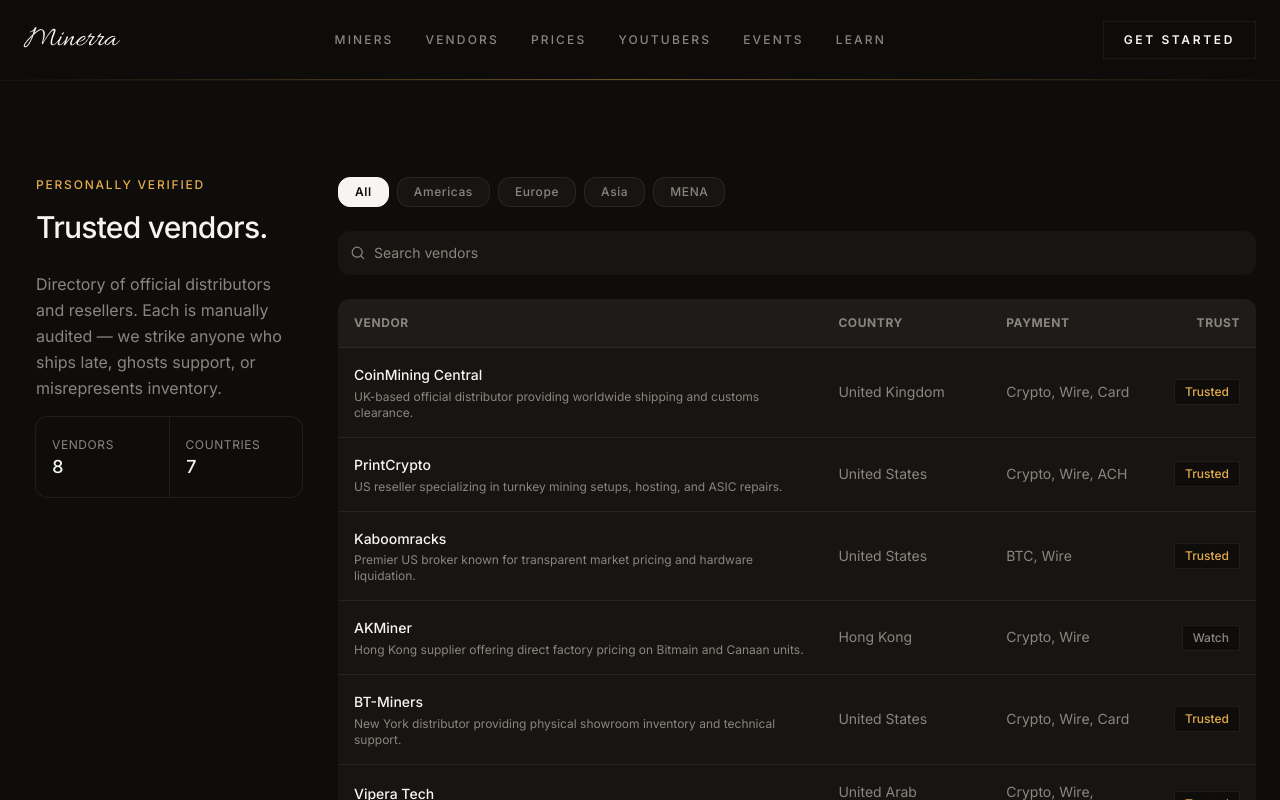
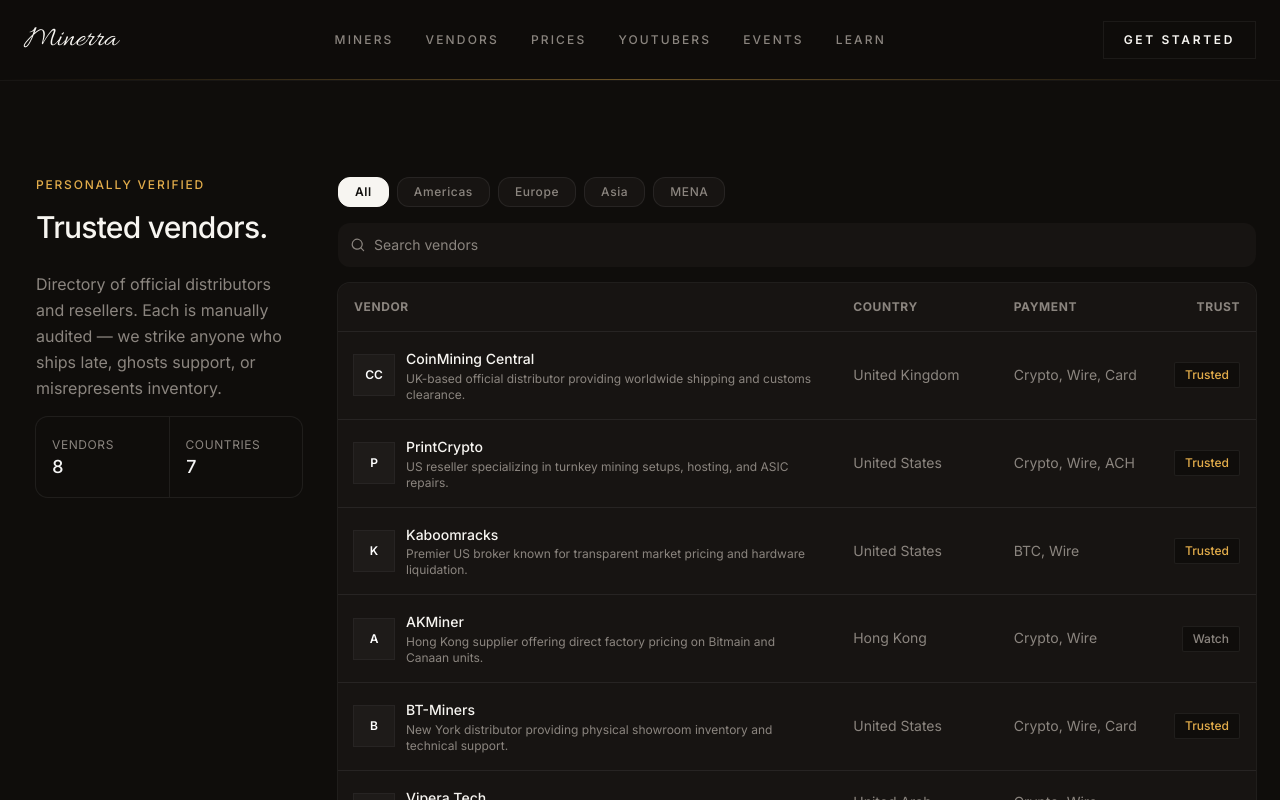
Before and after one commit to Fabiang120/Minerra, a Next.js app in the folder my-app/: page /vendors in a window 1280 px wide. Shown: the top 800 px of the page. Built offline with nearby package versions, Linux system fonts and the light colour scheme.

Commit message:
Added initials to vendors

```diff
--- a/my-app/app/vendors/page.tsx
+++ b/my-app/app/vendors/page.tsx
@@ -102,6 +102,16 @@
     return matchesRegion && matchesSearch;
   });
 
+  function getInitials(name: string, maxInitials = 2): string {
+    if (!name) return "";
+    return name
+      .trim()
+      .split(/\s+/)
+      .map((word) => word[0]?.toUpperCase())
+      .filter(Boolean)
+      .slice(0, maxInitials)
+      .join("");
+  }
   return (
     <section className="px-4 pt-12 pb-24 mt-8 grid sm:grid-cols-4 md:grid-cols-8 md:px-6 md:pt-16 xl:grid-cols-12 gap-6">
       <div className="col-span-full lg:px-3 lg:col-start-1 lg:col-end-4 xl:col-start-1 xl:col-end-4 flex flex-col mb-6 lg:mb-0 gap-4">
@@ -122,7 +132,7 @@
         </div>
       </div>
 
-      <div className="col-span-full min-w-0 flex flex-col gap-6 lg:col-start-4 lg:col-end-9 xl:col-start-4 xl:col-end-13">
+      <div className="col-span-full min-w-0 flex flex-col gap-4 lg:col-start-4 lg:col-end-9 xl:col-start-4 xl:col-end-13">
         <div className="flex flex-wrap gap-2">
           {regions.map((r) => {
             const active = selectedRegion === r;
@@ -167,10 +177,10 @@
           />
         </div>
 
-        <div className="bg-surface rounded-2xl overflow-hidden w-full">
+        <div className="bg-surface rounded-2xl overflow-hidden w-full ring-1 ring-border">
           <table className="w-full text-left">
             <thead>
-              <tr className="bg-surface-elevated border-b border-border text-xs uppercase tracking-wider text-muted-foreground font-medium">
+              <tr className="bg-surface border-b border-border text-xs uppercase tracking-wider text-muted-foreground font-medium">
                 <th className="py-4 px-4">VENDOR</th>
                 <th className="py-4 px-4">COUNTRY</th>
                 <th className="py-4 px-4 hidden lg:table-cell">PAYMENT</th>
@@ -181,8 +191,15 @@
               {filtered.map((v) => (
                 <tr key={v.vendor} className="hover:bg-surface-elevated/50 transition-colors">
                   <td className="py-4 px-4">
-                    <div className="font-medium text-foreground">{v.vendor}</div>
-                    <div className="text-xs text-muted-foreground mt-0.5">{v.description}</div>
+                    <div className="flex items-center gap-3">
+                      <span className="flex size-10 shrink-0 items-center justify-center bg-surface-elevated text-xs font-semibold text-white ring-1 ring-border">
+                        {getInitials(v.vendor)}
+                      </span>
+                      <div className="flex flex-col">
+                        <div className="font-medium text-foreground">{v.vendor}</div>
+                        <div className="text-xs text-muted-foreground">{v.description}</div>
+                      </div>
+                    </div>
                   </td>
                   <td className="py-4 px-4 text-muted-foreground">{v.country}</td>
                   <td className="py-4 px-4 text-muted-foreground hidden lg:table-cell">{v.payment}</td>
```
